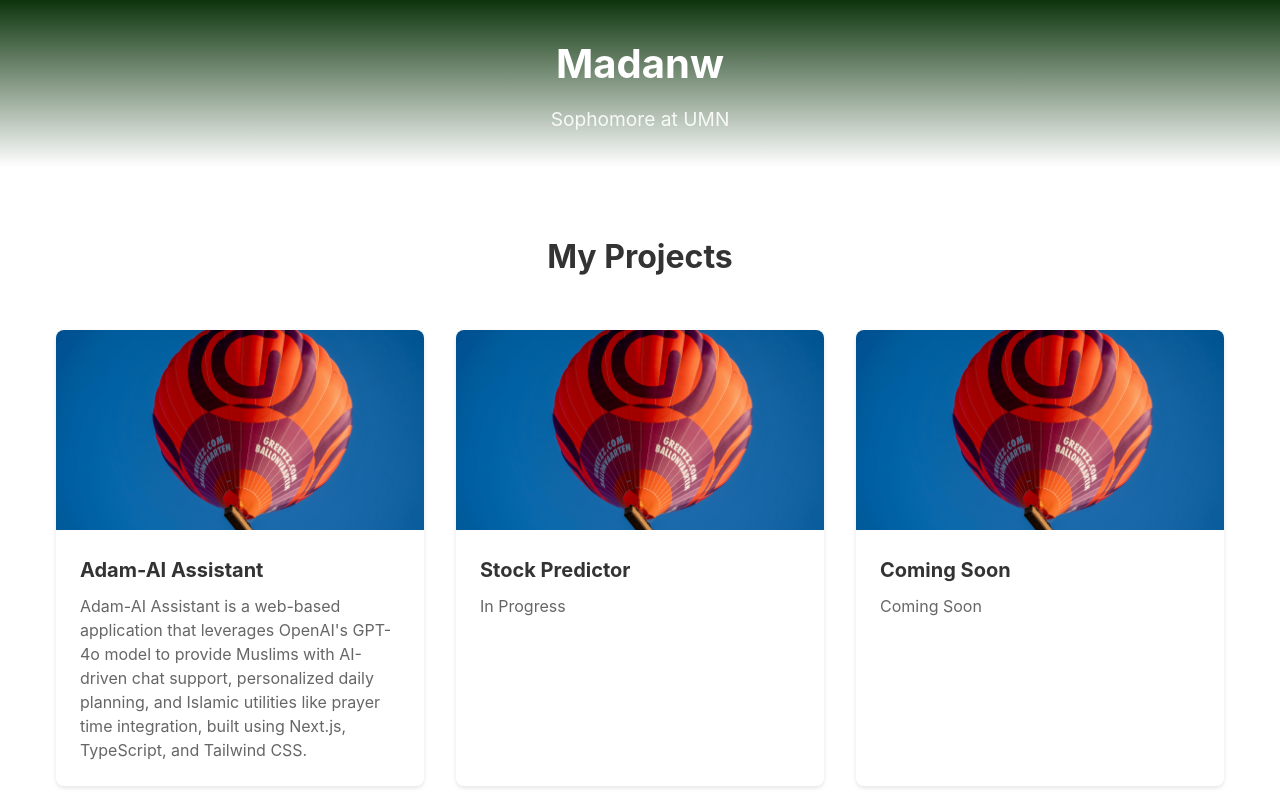
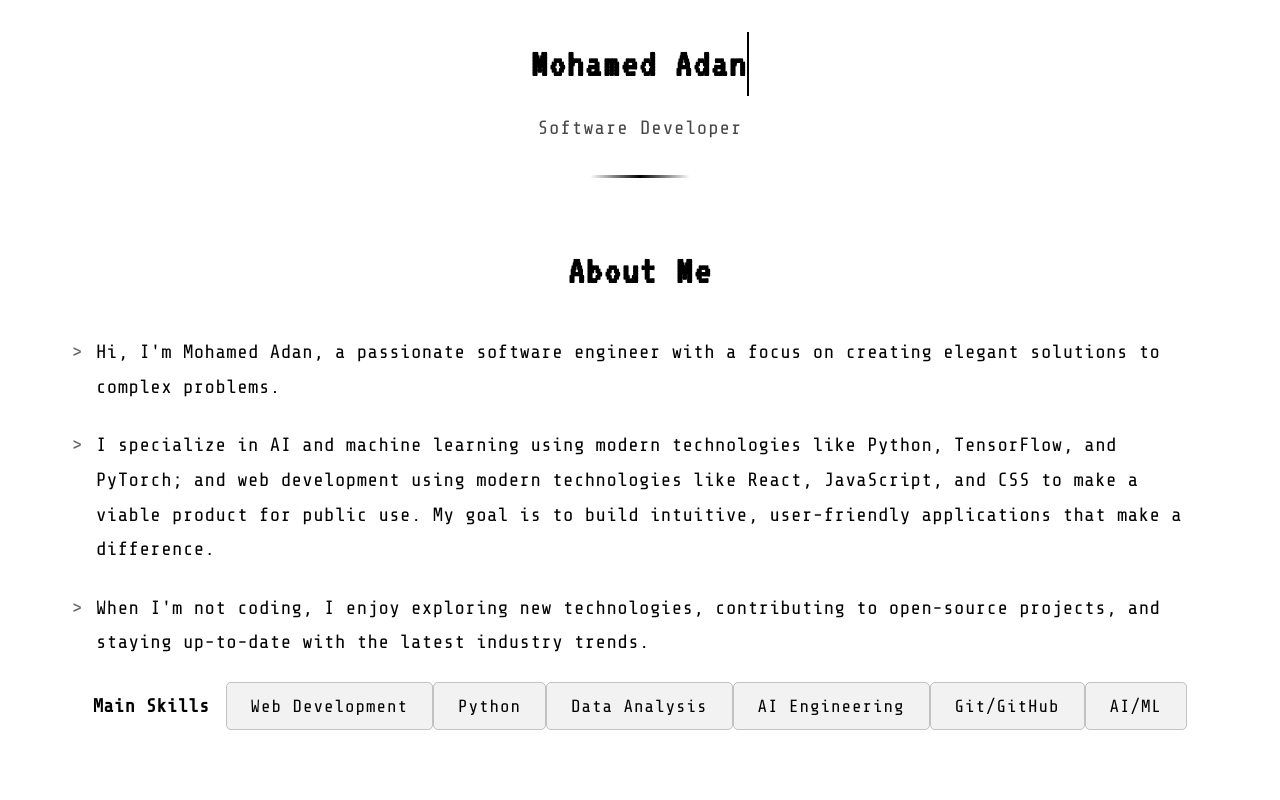
Before and after one commit to MADANW/mohamedAdan.github.io, a React (Create React App) app: page / in a window 1280 px wide. Shown: the top 800 px of the page. Built offline with nearby package versions, Linux system fonts and the light colour scheme.

Commit message:
ADDED NEW FEATURESgit add .!

```diff
--- a/public/index.html
+++ b/public/index.html
@@ -7,9 +7,9 @@
     <meta name="theme-color" content="#000000" />
     <meta
       name="description"
-      content="Madanw's Portfolio Website"
+      content="Mohamed Adan's Portfolio"
     />
-    <link rel="apple-touch-icon" href="%PUBLIC_URL%/nobg.png" />
+    <link rel="apple-touch-icon" href="%PUBLIC_URL%/logo192.png" />
     <!--
       manifest.json provides metadata used when your web app is installed on a
       user's mobile device or desktop. See https://developers.google.com/web/fundamentals/web-app-manifest/
@@ -24,7 +24,10 @@
       work correctly both with client-side routing and a non-root public URL.
       Learn how to configure a non-root public URL by running `npm run build`.
     -->
-    <title>Madanw - Portfolio</title>
+    <link rel="preconnect" href="https://fonts.googleapis.com">
+    <link rel="preconnect" href="https://fonts.gstatic.com" crossorigin>
+    <link href="https://fonts.googleapis.com/css2?family=Share+Tech+Mono&family=VT323&display=swap" rel="stylesheet">
+    <title>Mohamed Adan | Portfolio</title>
     <!-- Start Single Page Apps for GitHub Pages -->
     <script type="text/javascript">
       // Single Page Apps for GitHub Pages
--- a/src/App.css
+++ b/src/App.css
@@ -5,31 +5,60 @@
 }
 
 :root {
-  color-scheme: light;
+  /* Light mode variables */
+  --bg-color: #ffffff;
+  --text-color: #000000;
+  --primary-color: #000000;
+  --secondary-color: #333333;
+  --accent-color: #666666;
+  --border-color: rgba(0, 0, 0, 0.2);
+  --card-bg: rgba(0, 0, 0, 0.05);
+  --card-hover: rgba(0, 0, 0, 0.1);
+  --typewriter-font: 'Share Tech Mono', monospace;
+  --typewriter-font-alt: 'VT323', monospace;
+}
+
+@media (prefers-color-scheme: dark) {
+  :root {
+    /* Dark mode variables */
+    --bg-color: #000000;
+    --text-color: #ffffff;
+    --primary-color: #ffffff;
+    --secondary-color: #cccccc;
+    --accent-color: #999999;
+    --border-color: rgba(255, 255, 255, 0.2);
+    --card-bg: rgba(255, 255, 255, 0.05);
+    --card-hover: rgba(255, 255, 255, 0.1);
+  }
 }
 
 body {
-  font-family: -apple-system, BlinkMacSystemFont, 'Segoe UI', 'Roboto', 'Oxygen',
-    'Ubuntu', 'Cantarell', 'Fira Sans', 'Droid Sans', 'Helvetica Neue',
-    sans-serif;
+  font-family: var(--typewriter-font);
   -webkit-font-smoothing: antialiased;
   -moz-osx-font-smoothing: grayscale;
   line-height: 1.6;
-  color: #333;
-  background: #f9f9f9;
+  color: var(--text-color);
   min-height: 100vh;
+  background: var(--bg-color);
+  letter-spacing: 0.5px;
+  transition: background-color 0.3s ease, color 0.3s ease;
 }
 
 .App {
   min-height: 100vh;
   display: flex;
   flex-direction: column;
-  background: linear-gradient(180deg,
-    #f9f9f9 0%,
-    #f9f9f9 40%,
-    #0c340c 40%,
-    #d2b48c 100%
-  );
+  position: relative;
+}
+
+.scroll-indicator {
+  position: fixed;
+  top: 0;
+  left: 0;
+  height: 3px;
+  background: linear-gradient(90deg, var(--primary-color), var(--accent-color));
+  z-index: 1000;
+  transition: width 0.1s ease;
 }
 
 main {
@@ -51,18 +80,18 @@
 }
 
 .App-header {
-  background-color: #0c340c;
+  background-color: var(--bg-color);
   min-height: 100vh;
   display: flex;
   flex-direction: column;
   align-items: center;
   justify-content: center;
   font-size: calc(10px + 2vmin);
-  color: white;
+  color: var(--text-color);
 }
 
 .App-link {
-  color: #61dafb;
+  color: var(--accent-color);
 }
 
 @keyframes App-logo-spin {
--- a/src/App.js
+++ b/src/App.js
@@ -1,14 +1,34 @@
-import React from 'react';
+import React, { useState, useEffect } from 'react';
 import Header from './components/Header';
+import AboutMe from './components/AboutMe';
 import Projects from './components/Projects';
 import Footer from './components/Footer';
 import './App.css';
 
 function App() {
+  const [scrollPosition, setScrollPosition] = useState(0);
+
+  useEffect(() => {
+    const handleScroll = () => {
+      const position = window.scrollY;
+      setScrollPosition(position);
+    };
+
+    window.addEventListener('scroll', handleScroll);
+    return () => {
+      window.removeEventListener('scroll', handleScroll);
+    };
+  }, []);
+
   return (
     <div className="App">
+      <div
+        className="scroll-indicator"
+        style={{ width: `${(scrollPosition / (document.documentElement.scrollHeight - window.innerHeight)) * 100}%` }}
+      ></div>
       <Header />
       <main>
+        <AboutMe />
         <Projects />
       </main>
       <Footer />
--- /dev/null
+++ b/src/components/AboutMe.css
@@ -0,0 +1,90 @@
+.about-me {
+  padding: 4rem 2rem;
+  max-width: 1200px;
+  margin: 0 auto;
+  position: relative;
+}
+
+.about-me::before {
+  content: '';
+  position: absolute;
+  top: 0;
+  left: 50%;
+  transform: translateX(-50%);
+  width: 100px;
+  height: 3px;
+  background: linear-gradient(90deg, transparent, var(--text-color), transparent);
+}
+
+.about-me h2 {
+  font-size: 2.5rem;
+  margin-bottom: 2rem;
+  color: var(--text-color);
+  text-align: center;
+  font-family: var(--typewriter-font-alt);
+  letter-spacing: 2px;
+}
+
+.about-me p {
+  font-size: 1.2rem;
+  margin-bottom: 1.5rem;
+  color: var(--text-color);
+  line-height: 1.8;
+  font-family: var(--typewriter-font);
+  position: relative;
+  padding-left: 1.5rem;
+}
+
+.about-me p::before {
+  content: '>';
+  position: absolute;
+  left: 0;
+  color: var(--accent-color);
+}
+
+.skills {
+  display: flex;
+  flex-wrap: wrap;
+  gap: 1rem;
+  margin-top: 2rem;
+  justify-content: center;
+}
+
+.skill-item {
+  background: var(--card-bg);
+  padding: 0.8rem 1.5rem;
+  border-radius: 5px;
+  font-size: 1.1rem;
+  color: var(--text-color);
+  transition: all 0.3s ease;
+  cursor: pointer;
+  text-decoration: none;
+  font-family: var(--typewriter-font);
+  letter-spacing: 1px;
+  border: 1px solid var(--border-color);
+}
+
+.skill-item:hover {
+  background: var(--card-hover);
+  transform: translateY(-2px);
+  box-shadow: 0 4px 15px rgba(0, 0, 0, 0.2);
+}
+
+@media (max-width: 768px) {
+  .about-me {
+    padding: 3rem 1rem;
+  }
+
+  .about-me h2 {
+    font-size: 2rem;
+  }
+
+  .about-me p {
+    font-size: 1.1rem;
+  }
+
+  .skill-item {
+    font-size: 1rem;
+    padding: 0.6rem 1.2rem;
+  }
+}
--- /dev/null
+++ b/src/components/AboutMe.js
@@ -0,0 +1,38 @@
+import React from 'react';
+import './AboutMe.css';
+
+const AboutMe = () => {
+  return (
+    <section className="about-me">
+      <div className="about-container">
+        <h2>About Me</h2>
+        <div className="about-content">
+          <div className="about-text">
+            <p>
+              Hi, I'm Mohamed Adan, a passionate software engineer with a focus on creating elegant solutions to complex problems.
+            </p>
+            <p>
+              I specialize in AI and machine learning using modern technologies like Python, TensorFlow, and PyTorch; and web development using modern technologies like React, JavaScript, and CSS to make a viable product for public use. My goal is to build intuitive, user-friendly applications that make a difference.
+            </p>
+            <p>
+              When I'm not coding, I enjoy exploring new technologies, contributing to open-source projects, and staying up-to-date with the latest industry trends.
+            </p>
+          </div>
+          <div className="skills">
+            <h3>Main Skills</h3>
+            <div className="skills-grid">
+              <a href="https://www.w3schools.com/whatis/whatis_fullstack.asp" className="skill-item">Web Development</a>
+              <a href="https://www.python.org/" className="skill-item">Python</a>
+              <a href="https://www.ibm.com/think/topics/data-science" className="skill-item">Data Analysis</a>
+              <a href="https://learn.microsoft.com/en-us/training/career-paths/ai-engineer" className="skill-item">AI Engineering</a>
+              <a href="https://github.com/" className="skill-item">Git/GitHub</a>
+              <a href="https://github.com/microsoft/AI-For-Beginners" className="skill-item">AI/ML</a>
+            </div>
+          </div>
+        </div>
+      </div>
+    </section>
+  );
+};
+
+export default AboutMe;
--- a/src/components/Footer.css
+++ b/src/components/Footer.css
@@ -1,5 +1,5 @@
 .footer {
-  background: rgba(255, 255, 255, 0.1);
+  background: transparent;
   backdrop-filter: blur(10px);
   padding: 1rem 0;
   margin-top: 2rem;
@@ -15,6 +15,6 @@
 
 .footer p {
   margin: 0;
-  color: #666;
+  color: #ffffff;
   font-size: 0.9rem;
 }
--- a/src/components/Header.css
+++ b/src/components/Header.css
@@ -1,8 +1,9 @@
 .header {
-  background: linear-gradient(to bottom, #0c340c, #ffffff);
+  background: transparent;
   padding: 2rem 0;
-  color: white;
+  color: var(--text-color);
   text-align: center;
+  backdrop-filter: blur(10px);
 }
 
 .header-content {
@@ -15,12 +16,53 @@
   font-size: 2.5rem;
   margin: 0;
   font-weight: 700;
+  position: relative;
+  display: inline-block;
+  font-family: var(--typewriter-font-alt);
+  letter-spacing: 2px;
+  overflow: hidden;
+  border-right: 2px solid var(--text-color);
+  white-space: nowrap;
+  animation: typing 3.5s steps(40, end), blink-caret 0.75s step-end infinite;
+}
+
+@keyframes typing {
+  from { width: 0 }
+  to { width: 100% }
+}
+
+@keyframes blink-caret {
+  from, to { border-color: transparent }
+  50% { border-color: var(--text-color) }
+}
+
+.header h1::after {
+  content: '';
+  position: absolute;
+  width: 100%;
+  height: 2px;
+  bottom: -5px;
+  left: 0;
+  background: linear-gradient(90deg, transparent, var(--text-color), transparent);
+  animation: shimmer 2s infinite;
+}
+
+@keyframes shimmer {
+  0% {
+    transform: translateX(-100%);
+  }
+  100% {
+    transform: translateX(100%);
+  }
 }
 
 .status {
   font-size: 1.2rem;
   margin: 0.5rem 0 0;
   opacity: 0.9;
+  letter-spacing: 1px;
+  font-family: var(--typewriter-font);
+  color: var(--secondary-color);
 }
 
 @media (max-width: 768px) {
--- a/src/components/Header.js
+++ b/src/components/Header.js
@@ -5,8 +5,8 @@
   return (
     <header className="header">
       <div className="header-content">
-        <h1>Madanw</h1>
-        <p className="status">Sophomore at UMN</p>
+        <h1>Mohamed Adan</h1>
+        <p className="status">Software Developer</p>
       </div>
     </header>
   );
--- a/src/components/ProjectItem.css
+++ b/src/components/ProjectItem.css
@@ -1,13 +1,39 @@
 .project-item {
-  background: white;
+  background: rgba(255, 255, 255, 0.9);
   border-radius: 8px;
-  box-shadow: 0 2px 4px rgba(0, 0, 0, 0.1);
+  box-shadow: 0 4px 6px rgba(0, 0, 0, 0.1);
   overflow: hidden;
-  transition: transform 0.2s ease-in-out;
+  transition: transform 0.3s ease-in-out, box-shadow 0.3s ease-in-out, background-color 0.3s ease-in-out;
+  backdrop-filter: blur(10px);
+  text-decoration: none;
+  display: block;
+  cursor: pointer;
+  border: 1px solid rgba(255, 255, 255, 0.2);
+  position: relative;
+}
+
+.project-item::before {
+  content: '';
+  position: absolute;
+  top: 0;
+  left: 0;
+  width: 100%;
+  height: 100%;
+  background: linear-gradient(135deg, rgba(12, 52, 12, 0.1), rgba(139, 69, 19, 0.1));
+  opacity: 0;
+  transition: opacity 0.3s ease;
+  z-index: 1;
+  pointer-events: none;
 }
 
 .project-item:hover {
   transform: translateY(-6px);
+  box-shadow: 0 6px 12px rgba(0, 0, 0, 0.15);
+  background: rgba(255, 255, 255, 0.95);
+}
+
+.project-item:hover::before {
+  opacity: 1;
 }
 
 .project-image {
@@ -18,6 +44,8 @@
   align-items: center;
   justify-content: center;
   overflow: hidden;
+  position: relative;
+  z-index: 2;
 }
 
 .project-image img {
@@ -25,6 +53,11 @@
   height: 100%;
   object-fit: cover;
   padding: 0;
+  transition: transform 0.5s ease;
+}
+
+.project-item:hover .project-image img {
+  transform: scale(1.05);
 }
 
 .placeholder-image {
@@ -40,12 +73,31 @@
 
 .project-content {
   padding: 1.5rem;
+  position: relative;
+  z-index: 2;
 }
 
 .project-content h3 {
   margin: 0 0 0.5rem;
   color: #333;
   font-size: 1.25rem;
+  position: relative;
+  display: inline-block;
+}
+
+.project-content h3::after {
+  content: '';
+  position: absolute;
+  width: 0;
+  height: 2px;
+  bottom: -2px;
+  left: 0;
+  background: linear-gradient(90deg, #0c340c, #8B4513);
+  transition: width 0.3s ease;
+}
+
+.project-item:hover .project-content h3::after {
+  width: 100%;
 }
 
 .project-content p {
--- a/src/components/ProjectItem.js
+++ b/src/components/ProjectItem.js
@@ -1,11 +1,11 @@
 import React, { useState } from 'react';
 import './ProjectItem.css';
 
-const ProjectItem = ({ title, description, imageUrl }) => {
+const ProjectItem = ({ title, description, imageUrl, repoUrl = "#" }) => {
   const [imageError, setImageError] = useState(false);
 
   return (
-    <div className="project-item">
+    <a href={repoUrl} className="project-item" target="_blank" rel="noopener noreferrer">
       <div className="project-image">
         {imageUrl && !imageError ? (
           <img
@@ -23,7 +23,7 @@
         <h3>{title}</h3>
         <p>{description}</p>
       </div>
-    </div>
+    </a>
   );
 };
 
--- a/src/components/Projects.css
+++ b/src/components/Projects.css
@@ -1,6 +1,6 @@
 .projects {
   padding: 4rem 0;
-  background: white;
+  background: transparent;
 }
 
 .projects-container {
@@ -11,9 +11,11 @@
 
 .projects h2 {
   text-align: center;
-  color: #333;
+  color: var(--text-color);
   margin-bottom: 2rem;
   font-size: 2rem;
+  font-family: var(--typewriter-font-alt);
+  letter-spacing: 2px;
 }
 
 .projects-grid {
--- a/src/components/Projects.js
+++ b/src/components/Projects.js
@@ -8,17 +8,20 @@
     {
       title: "Adam-AI Assistant",
       description: "Adam-AI Assistant is a web-based application that leverages OpenAI's GPT-4o model to provide Muslims with AI-driven chat support, personalized daily planning, and Islamic utilities like prayer time integration, built using Next.js, TypeScript, and Tailwind CSS.",
-      imageUrl: "/commingsoon.jpg"
+      imageUrl: "/commingsoon.jpg",
+      repoUrl: "https://github.com/MADANW/stock-predictor.git"
     },
     {
       title: "Stock Predictor",
       description: "In Progress",
-      imageUrl: "/commingsoon.jpg"
+      imageUrl: "/commingsoon.jpg",
+      repoUrl: "#"
     },
     {
-      title: "Coming Soon",
+      title: "Data analysis project",
       description: "Coming Soon",
-      imageUrl: "/commingsoon.jpg"
+      imageUrl: "/commingsoon.jpg",
+      repoUrl: "#"
     }
   ];
 
@@ -33,6 +36,7 @@
               title={project.title}
               description={project.description}
               imageUrl={project.imageUrl}
+              repoUrl={project.repoUrl}
             />
           ))}
         </div>
```
